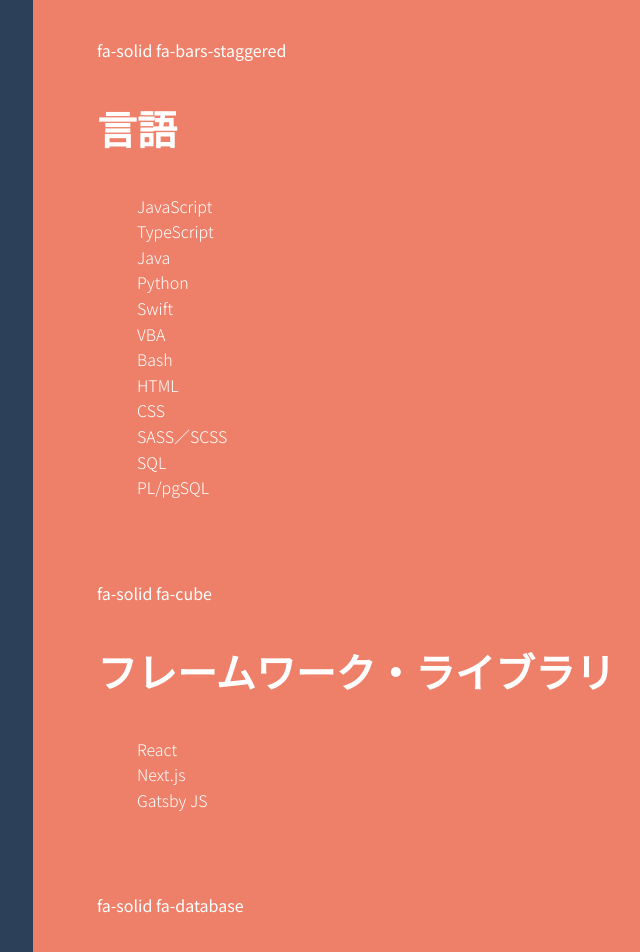
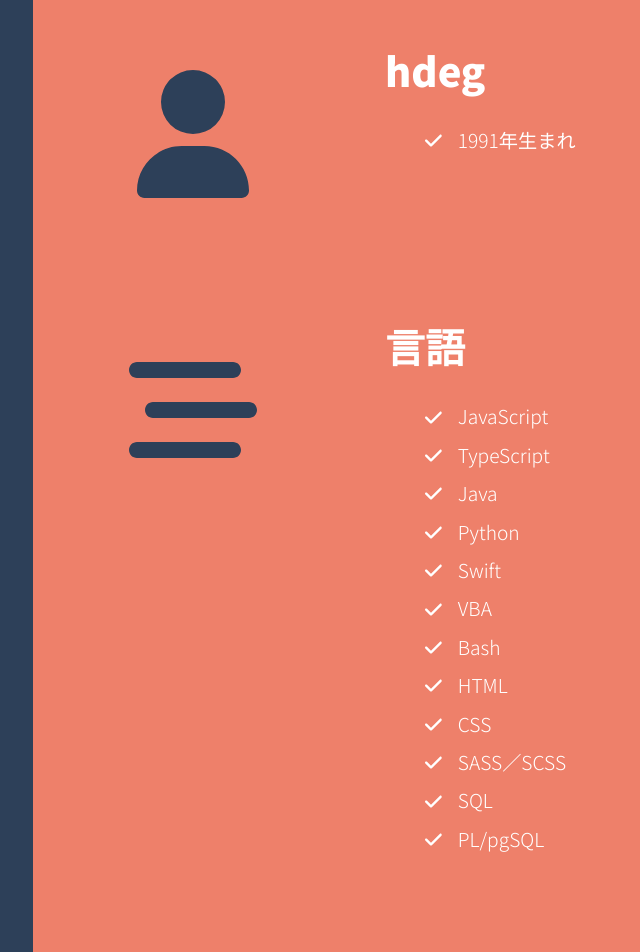
Before and after one commit to exit1991/hd-portfolio, a Next.js app: page / in a window 1280 px wide. Shown: the part 3220-4172 px from the top of the page, without its empty margins (351-991 px from the left). Built offline with nearby package versions, Linux system fonts and the light colour scheme.

Commit message:
FontAwesome導入

```diff
--- a/package.json
+++ b/package.json
@@ -9,6 +9,10 @@
     "lint": "next lint"
   },
   "dependencies": {
+    "@fortawesome/fontawesome-svg-core": "^6.5.1",
+    "@fortawesome/free-regular-svg-icons": "^6.5.1",
+    "@fortawesome/free-solid-svg-icons": "^6.5.1",
+    "@fortawesome/react-fontawesome": "^0.2.0",
     "next": "14.1.0",
     "react": "^18",
     "react-dom": "^18",
--- a/src/components/elements/TopAbout.tsx
+++ b/src/components/elements/TopAbout.tsx
@@ -1,4 +1,6 @@
 'use client';
+import { faCheck } from '@fortawesome/free-solid-svg-icons';
+import { FontAwesomeIcon } from '@fortawesome/react-fontawesome';
 import { portfolioData } from '@/config/portfolioData';
 
 export default function Home() {
@@ -8,13 +10,21 @@
         return (
           <section key={index} className="p-about-section">
             <div>
-              <div>{data.icon}</div>
+              <FontAwesomeIcon
+                icon={data.icon}
+                className="p-about-section__icon"
+              />
             </div>
             <div>
               <h2 className="p-about-section__ttl">{data.title}</h2>
               <ul className="p-about-section__content">
                 {data.list.map((contents, contentsIndex) => {
-                  return <li key={contentsIndex}>{contents}</li>;
+                  return (
+                    <li key={contentsIndex}>
+                      <FontAwesomeIcon icon={faCheck} className="c-list-icon" />
+                      {contents}
+                    </li>
+                  );
                 })}
               </ul>
             </div>
--- a/src/config/portfolioData.ts
+++ b/src/config/portfolioData.ts
@@ -1,6 +1,16 @@
+import { IconProp } from '@fortawesome/fontawesome-svg-core';
+import {
+  faBarsStaggered,
+  faCloud,
+  faCube,
+  faDatabase,
+  faShapes,
+  faUser,
+} from '@fortawesome/free-solid-svg-icons';
+
 type aboutData = {
   title: string;
-  icon: string;
+  icon: IconProp;
   list: string[];
 };
 
@@ -14,8 +24,13 @@
 export const portfolioData: PortfolioData = {
   about: [
     {
+      title: 'hdeg',
+      icon: faUser,
+      list: ['1991年生まれ'],
+    },
+    {
       title: '言語',
-      icon: 'fa-solid fa-bars-staggered',
+      icon: faBarsStaggered,
       list: [
         'JavaScript',
         'TypeScript',
@@ -33,22 +48,22 @@
     },
     {
       title: 'フレームワーク・ライブラリ',
-      icon: 'fa-solid fa-cube',
+      icon: faCube,
       list: ['React', 'Next.js', 'Gatsby JS'],
     },
     {
       title: 'DB',
-      icon: 'fa-solid fa-database',
+      icon: faDatabase,
       list: ['Oracle', 'PostgreSQL', 'Amazon Redshift'],
     },
     {
       title: 'Cloud',
-      icon: 'fa-solid fa-cloud',
+      icon: faCloud,
       list: ['AWS'],
     },
     {
       title: '資格',
-      icon: 'fa-solid fa-shapes',
+      icon: faShapes,
       list: [
         'Java SE Bronze／Silver',
         'HTML5プロフェッショナル認定試験 レベル1／レベル2',
--- a/src/styles/sass/component/_index.scss
+++ b/src/styles/sass/component/_index.scss
@@ -1,3 +1,4 @@
 // component 管理用
 // component 内に新しくパーシャルを作った場合は追記する
 @use "./manu-item";
+@use "./list-icon";
--- /dev/null
+++ b/src/styles/sass/component/_list-icon.scss
@@ -0,0 +1,5 @@
+@use "../global" as g;
+
+.c-list-icon {
+    margin-right: 1rem;
+}
--- a/src/styles/sass/project/_about-section.scss
+++ b/src/styles/sass/project/_about-section.scss
@@ -3,17 +3,27 @@
 .p-about-section {
     font-family: g.$font-notojp;
     margin: 5rem 0;
-    // display: flex;
-    // justify-content: flex-start;
-    // align-items: center;
+    display: flex;
+    justify-content: flex-start;
+    align-items: flex-start;
+}
+
+.p-about-section__icon {
+    color: rgba(45, 64, 89, 1);
+    margin: 2rem 8rem 2rem 2rem;
+    width: 8rem;
+    height: 8rem;
 }
 
 .p-about-section__ttl {
     font-size: 2.5rem;
     font-weight: 900;
+    margin: 0 0 1rem;
 }
 
 .p-about-section__content {
     font-weight: 300;
+    font-size: 1.2rem;
     list-style-type: none;
+    line-height: 2;
 }
```
Also changed, not shown: 2 other files (tests, documents, lock files or other folders).
